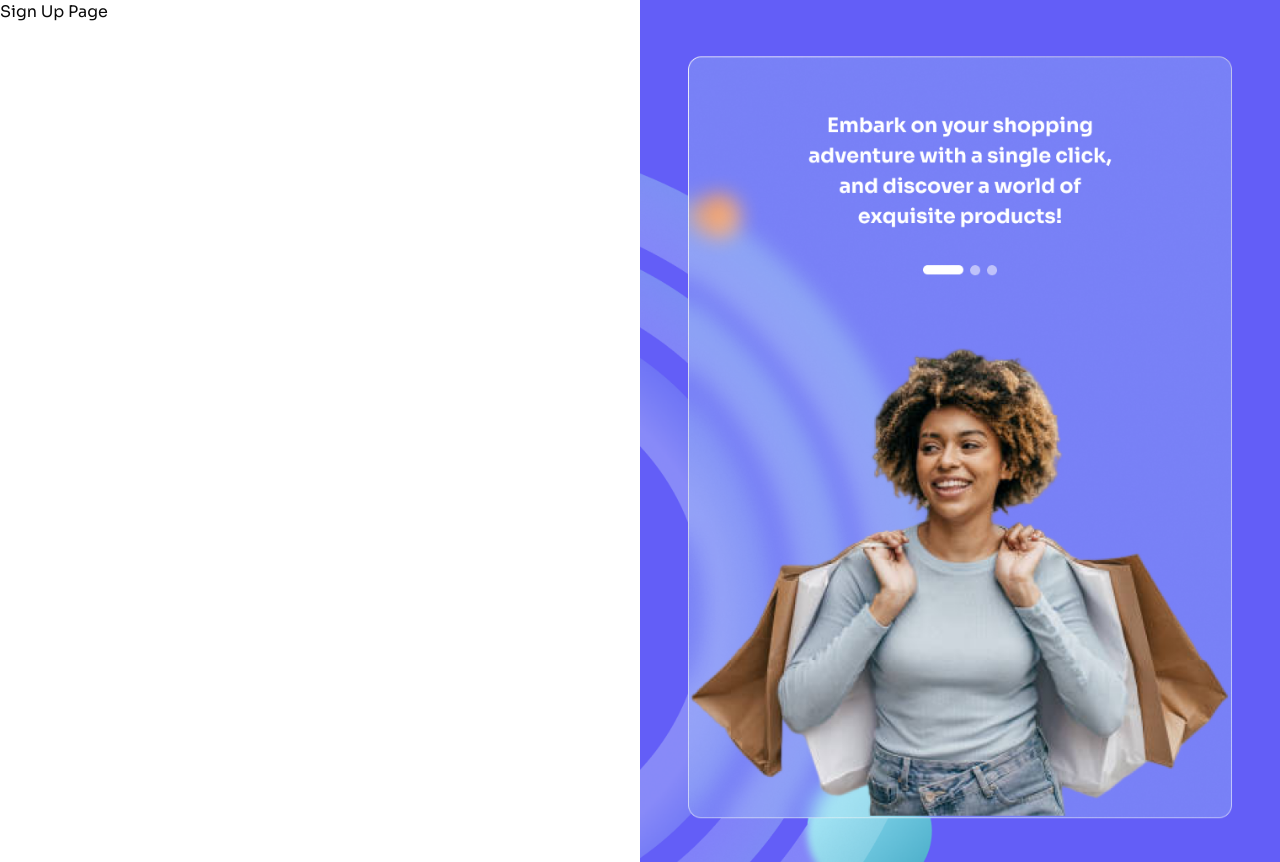
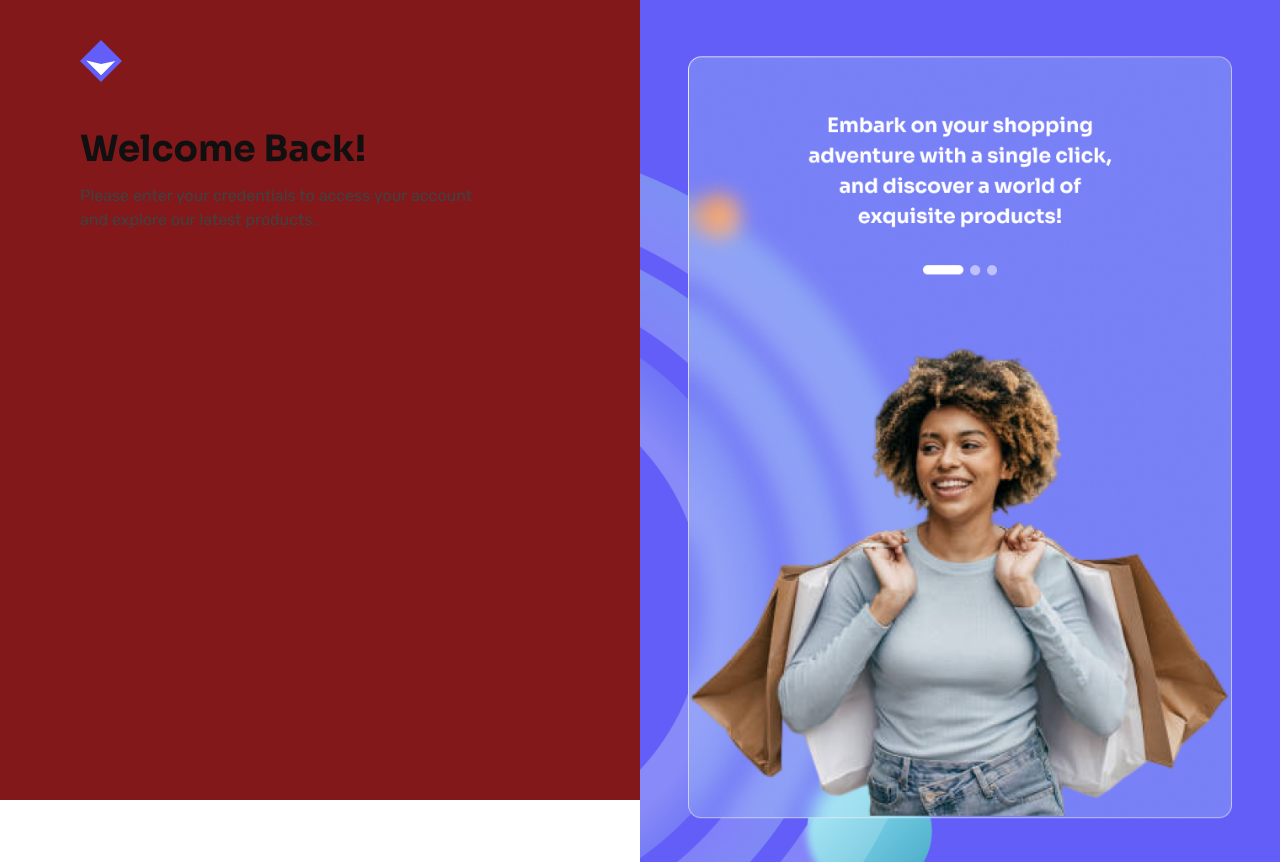
Before and after one commit to HenryAgu/Novabuy, a Next.js app: page /auth/sign-up in a window 1280 px wide. Built offline with nearby package versions, Linux system fonts and the light colour scheme.

Commit message:
testing tailwindcss

```diff
--- a/src/app/auth/layout.tsx
+++ b/src/app/auth/layout.tsx
@@ -8,14 +8,14 @@ interface AuthLayoutProps {
 const AuthLayout: React.FC<AuthLayoutProps> = ({ children }) => {
   return (
     <main className="flex lg:flex-row flex-col">
-      <div className="basis-[100%] lg:basis-[50%]">{children}</div>
+      <div className="basis-[100%] lg:basis-[50%] min-h-screen">{children}</div>
       <div className="hidden lg:flex basis-[50%]">
         <Image
           src="/images/login.png"
           alt="login-page"
           width={760}
           height={1040}
-          className="w-full h-full"
+          className="w-full h-full object-cover"
         />
       </div>
     </main>
--- a/src/app/auth/login/page.tsx
+++ b/src/app/auth/login/page.tsx
@@ -8,4 +8,5 @@ const LoginPage = () => {
   )
 }
 
+
 export default LoginPage
--- a/src/app/auth/sign-up/page.tsx
+++ b/src/app/auth/sign-up/page.tsx
@@ -1,11 +1,46 @@
-import React from 'react'
+import { Rubik } from "next/font/google";
+import Image from "next/image";
+import React from "react";
+
+const rubik = Rubik({
+  variable: "--font-rubik",
+  subsets: ["latin"],
+});
 
 const SignUpPage = () => {
   return (
-    <div>
-      Sign Up Page
+    <div
+      className="p-20 bg-red-900 min-h-screen"
+      style={{
+        paddingTop: "40px",
+        paddingBottom: "40px",
+        paddingLeft: "80px",
+        paddingRight: "80px",
+      }}
+    >
+      <Image
+        src="/icons/Logo2.svg"
+        alt="logo"
+        width={42}
+        height={42}
+        className="aspect-square"
+      />
+      <div
+        className="flex flex-col gap-y-2 my-10"
+        style={{ maxWidth: "393px" }}
+      >
+        <p className="text-4xl font-bold text-neutral-600 leading-[150%]">
+          Welcome Back!
+        </p>
+        <p
+          className={`${rubik.className} text-base font-normal text-neutral-400 leading-[150%]`}
+        >
+          Please enter your credentials to access your account and explore our
+          latest products.
+        </p>
+      </div>
     </div>
-  )
-}
+  );
+};
 
-export default SignUpPage
+export default SignUpPage;
```
Also changed, not shown: public/icons/Logo2.svg (added).
